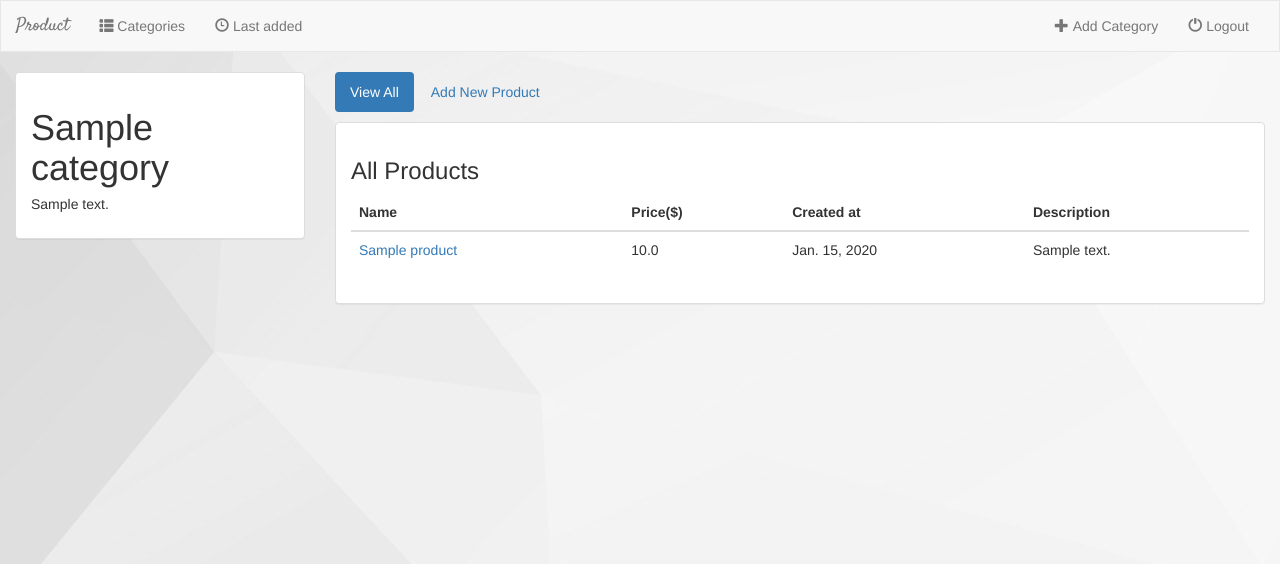
After one commit to VadymPolianskyi/product, a Django app: a page that uses app/templates/app/detail_category.html in a window 1280 px wide. The commit adds this page. Shown: the top 564 px of the page. Run offline with Django 3.2, Linux system fonts and the light colour scheme; tables that the repository leaves empty hold one stand-in row (values such as "Sample post"); some libraries are stand-ins or nearby versions.

Commit message:
added product detail page

```diff
--- a/app/models.py
+++ b/app/models.py
@@ -7,7 +7,7 @@ class Category(models.Model):
     description = models.CharField(max_length=500)
 
     def __str__(self):
-        return self.name + ' - ' + self.description
+        return self.name
 
 
 class Product(models.Model):
@@ -20,4 +20,4 @@ class Product(models.Model):
     modified_at = models.DateField()
 
     def __str__(self):
-        return self.song_title
+        return self.name
--- /dev/null
+++ b/app/templates/app/detail_category.html
@@ -0,0 +1,66 @@
+{% extends 'app/base.html' %}
+{% block title %}Category detail{% endblock %}
+
+{% block body %}
+<div class="container-fluid product-container">
+
+    <div class="row">
+
+        <!-- Left product Info -->
+        <div class="col-sm-4 col-md-3">
+            <div class="panel panel-default">
+                <div class="panel-body">
+                    <h1>{{ category.name }}</h1>
+                    <h5>{{ category.description }}</h5>
+                </div>
+            </div>
+        </div>
+
+        <!-- Right Product Info -->
+        <div class="col-sm-8 col-md-9">
+
+            <ul class="nav nav-pills" style="margin-bottom: 10px;">
+                <li role="presentation" class="active"><a href="{% url 'app:detail_category' category.id %}">View All</a></li>
+                <li role="presentation"><a href="{% url 'app:detail_category' category.id %}">Add New Product</a></li>
+            </ul>
+
+            <div class="panel panel-default">
+                <div class="panel-body">
+
+                    <h3>All Products</h3>
+
+                    {% if error_message %}
+                        <p><strong>{{ error_message }}</strong></p>
+                    {% endif %}
+
+                    <table class="table">
+                        <thead>
+                        <tr>
+                            <th>Name</th>
+                            <th>Price($)</th>
+                            <th>Created at</th>
+                            <th>Description</th>
+                        </tr>
+                        </thead>
+                        <tbody>
+                        {% for product in category.product_set.all %}
+                            <tr>
+                                <td><a href="{% url 'app:detail_product' category.id product.id %}"> {{ product.name }}</a></td>
+                                <td>{{ product.price }}</td>
+                                <td>{{ product.created_at }}</td>
+                                <td>{{ product.description }}</td>
+                            </tr>
+                        {% endfor %}
+                        </tbody>
+                    </table>
+
+                </div>
+            </div>
+
+        </div>
+
+    </div>
+
+</div>
+
+{% endblock %}
--- a/app/templates/app/main.html
+++ b/app/templates/app/main.html
@@ -16,10 +16,11 @@
 
                         <div class="caption">
                             <h2>{{ category.name }}</h2>
-                            <h4>{{ category.slug }}</h4>
+                            <h3>({{ category.slug }})</h3>
+                            <h4><small>{{ category.description }}</small></h4>
 
                             <!-- View Details -->
-                            <a href="{% url 'app:main' %}" class="btn btn-primary btn-sm" role="button">View Details</a>
+                            <a href="{% url 'app:detail_category' category.id %}" class="btn btn-primary btn-sm" role="button">View Details</a>
 
                             <!-- Delete Category -->
                             <form action="{% url 'app:main' %}" method="post" style="display: inline;">
--- a/app/urls.py
+++ b/app/urls.py
@@ -7,4 +7,6 @@ app_name = 'app'
 urlpatterns = [
 
     url(r'^$', views.MainView.as_view(), name='main'),
+    url(r'^detail/(?P<pk>[0-9]+)/$', views.DetailCategoryView.as_view(), name='detail_category'),
+    url(r'^detail/(?P<category_id>[0-9]+)/(?P<pk>[0-9]+)$', views.DetailProductView.as_view(), name='detail_product'),
 ]
--- a/app/views.py
+++ b/app/views.py
@@ -3,9 +3,11 @@ from __future__ import unicode_literals
 
 from django.views import generic
 
-from app.models import Category
+from app.models import Category, Product
 
 ADDRESS_MAIN_HTML = 'app/main.html'
+DETAIL_CATEGORY_ADDRESS = 'app/detail_category.html'
+DETAIL_PRODUCT_ADDRESS = 'app/detail_product.html'
 
 
 class MainView(generic.ListView):
@@ -14,3 +16,13 @@ class MainView(generic.ListView):
 
     def get_queryset(self):
         return Category.objects.all()
+
+
+class DetailCategoryView(generic.DetailView):
+    model = Category
+    template_name = DETAIL_CATEGORY_ADDRESS
+
+
+class DetailProductView(generic.DetailView):
+    model = Product
+    template_name = DETAIL_PRODUCT_ADDRESS
```
Also changed, not shown: app/templates/app/detail_product.html (added, +40 -0 lines).
